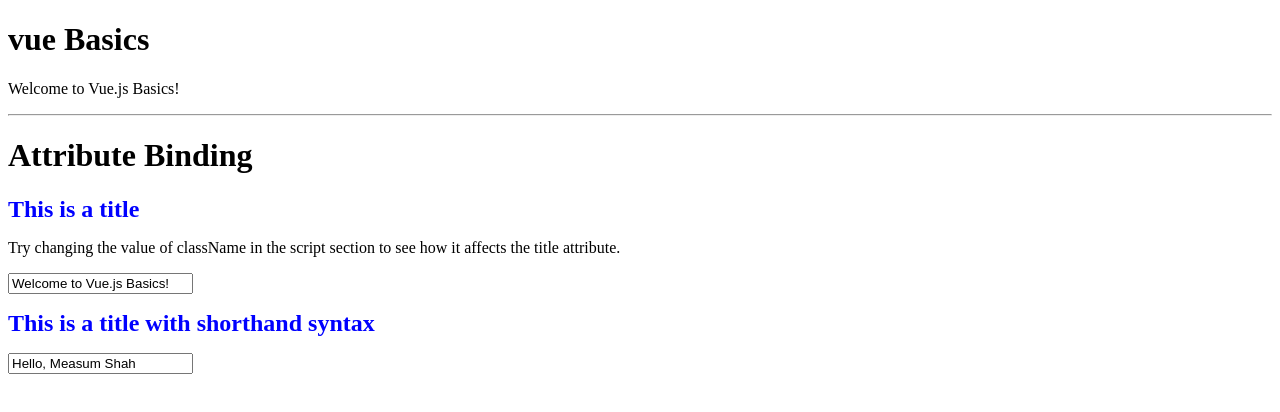
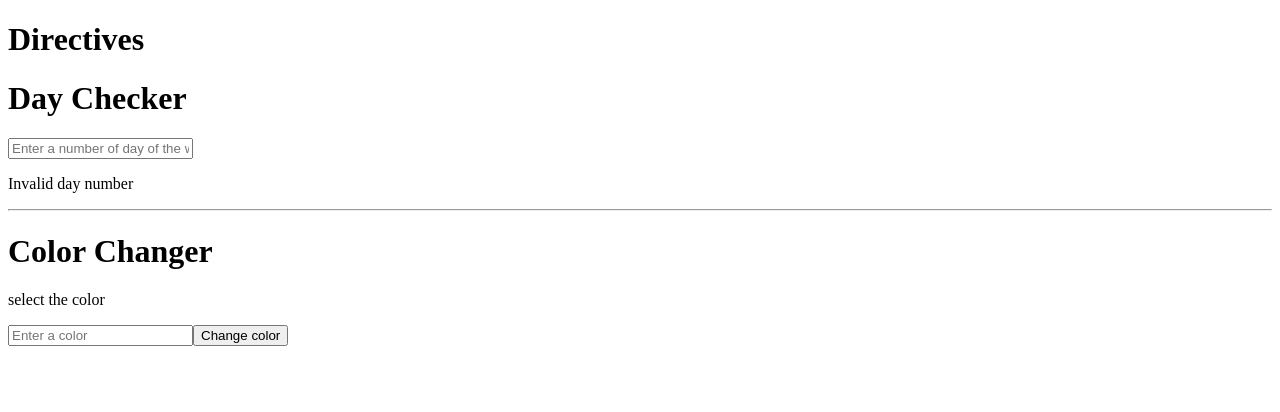
Before and after one commit to Measum-Shah/Vue-Learning, a Vue app in the folder vue-basics/: page / in a window 1280 px wide. Shown: the top 412 px of the page. Built offline with nearby package versions, Linux system fonts and the light colour scheme.

Commit message:
Learned Directives

```diff
--- a/vue-basics/src/App.vue
+++ b/vue-basics/src/App.vue
@@ -1,15 +1,21 @@
 <template lang="html">
   <div>
+    <!-- You can learn any concept by un commenting that component in the App.vue file. -->
+
     <!-- This component displays text interpolation using mustache syntax -->
-    <TextInterpolation />
-      <hr>
+    <!-- <TextInterpolation /> -->
+
     <!-- This Component will show attribute binding -->
-   <AttributeBinding/>
+   <!-- <AttributeBinding/> -->
+
+   <!-- Thi Component shows basic use of directives -->
+    <Directives />
   </div>
 </template>
 <script setup lang="js">
 import AttributeBinding from './components/AttributeBinding.vue';
 import TextInterpolation from './components/TextInterpolation.vue';
+import Directives from './components/Directives.vue';
 </script>
 <style lang="">
 
--- a/vue-basics/src/components/Directives.vue
+++ b/vue-basics/src/components/Directives.vue
@@ -0,0 +1,41 @@
+<template lang="html">
+    <div>
+    <h1>Directives</h1>
+    <h1 class="week">Day Checker</h1>
+    <!-- dont get worried about v-mondal think it as data is transferred as wriiten in inpurt to the variable in real time -->
+    <input type="text" v-model="day" placeholder="Enter a number of day of the week" />
+    <p v-if="day == 1">Monday</p>
+    <p v-else-if="day == 2">Tuesday</p>
+    <p v-else-if="day == 3">Wednesday</p>
+    <p v-else-if="day == 4">Thursday</p>
+    <p v-else-if="day == 5">Friday</p>
+    <p v-else-if="day == 6">Saturday</p>
+    <p v-else-if="day == 7">Sunday</p>
+    <p v-else>Invalid day number</p>
+    </div>
+
+    <!-- so we see directives as v-if v-else-if v-else -->
+     <!-- There are more such as v-on:click -->
+      <hr>
+      <!-- color changer -->
+    <h1 class="title">Color Changer</h1>
+   <p>select the color</p>
+   <input type="text" v-model="color" placeholder="Enter a color"/>
+   <button v-on:click="changecolor">Change color</button>
+</template>
+<script setup lang="js">
+import { ref } from 'vue';
+// Dont focus on ref much at this point, we will cover it in detail later
+// ref is a function that creates a reactive reference to a value
+// It is used to create reactive variables in Vue.js
+// just know its just a variable
+const day = ref('');
+const color = ref('');
+const changecolor = () => {
+    window.document.querySelector('.title').style.color =  color.value;
+}
+
+</script>
+<style lang="">
+
+</style>
```
